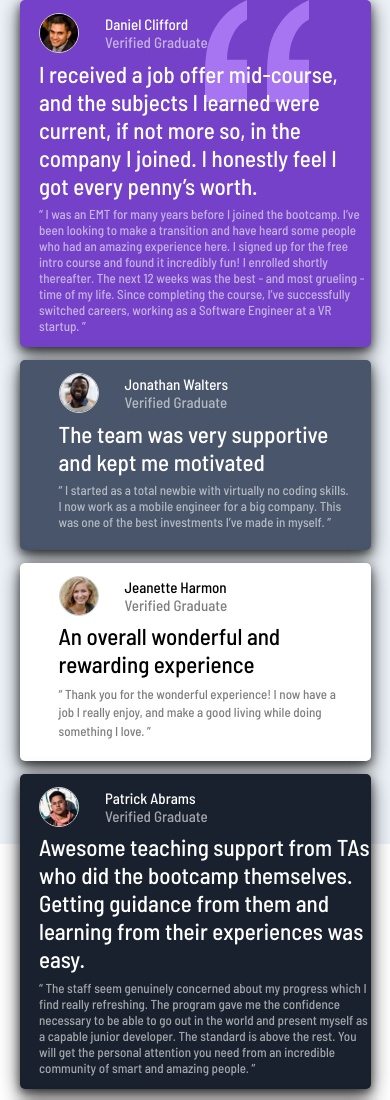
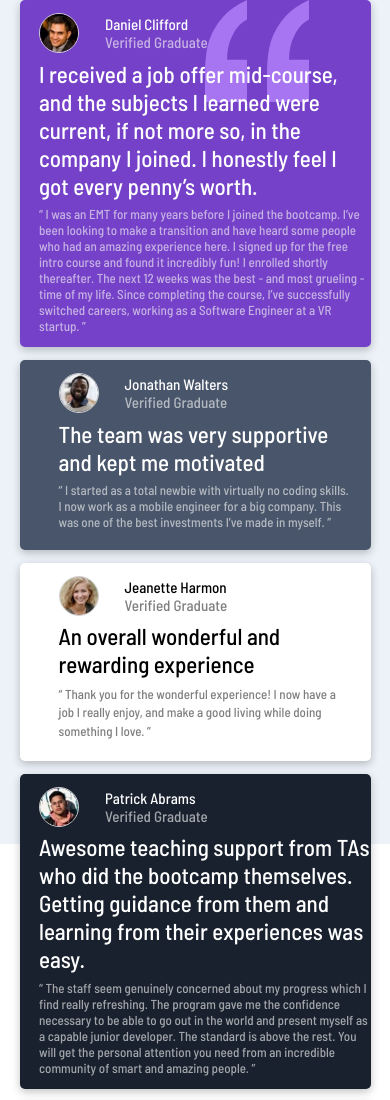
Before and after one commit to Anshuman1803/testimonialsgridsection, a plain HTML site: page index.html in a window 390 px wide. Shown: the top 1100 px of the page. Drawn offline with Linux system fonts and the light colour scheme.

Commit message:
Update ResponsiveStyle.css

```diff
--- a/ResponsiveStyle.css
+++ b/ResponsiveStyle.css
@@ -28,7 +28,7 @@
         width: 100%;
         gap: 0.5em;
         padding-bottom: 1em;
-        box-shadow: 0 4px 8px 0 rgba(0, 0, 0, 0.5), 0 6px 20px 0 rgba(0, 0, 0, 0.7);
+        box-shadow: rgba(0, 0, 0, 0.24) 0px 3px 8px;
     }
     .LeftTopCard{
         background-color: hsl(217, 19%, 35%);
@@ -39,7 +39,7 @@
          padding: 1.5em;
         padding-top: 1em;
         border-radius: 5px;
-        box-shadow: 0 4px 8px 0 rgba(0, 0, 0, 0.5), 0 6px 20px 0 rgba(0, 0, 0, 0.7);
+         box-shadow: rgba(0, 0, 0, 0.24) 0px 3px 8px;
     }
 
     .bottomCards{
@@ -59,13 +59,13 @@
       padding: 1.5em;
      padding-top: 1em;
      border-radius: 5px;
-     box-shadow: 0 4px 8px 0 rgba(0, 0, 0, 0.5), 0 6px 20px 0 rgba(0, 0, 0, 0.7);
+     box-shadow: rgba(0, 0, 0, 0.24) 0px 3px 8px;
     }
     .RightBottomCard{
         width: 90%;
         gap: 0.5em;
         padding-bottom: 1em;
-        box-shadow: 0 4px 8px 0 rgba(0, 0, 0, 0.5), 0 6px 20px 0 rgba(0, 0, 0, 0.7);
+        box-shadow: rgba(0, 0, 0, 0.24) 0px 3px 8px;;
 
     }
     .rightCards{
@@ -77,6 +77,6 @@
         padding-top: 1em;
         padding-bottom: 1em;
         border-radius: 5px;
-        box-shadow: 0 4px 8px 0 rgba(0, 0, 0, 0.5), 0 6px 20px 0 rgba(0, 0, 0, 0.7);
+       box-shadow: rgba(0, 0, 0, 0.24) 0px 3px 8px;
      }
 }
```
